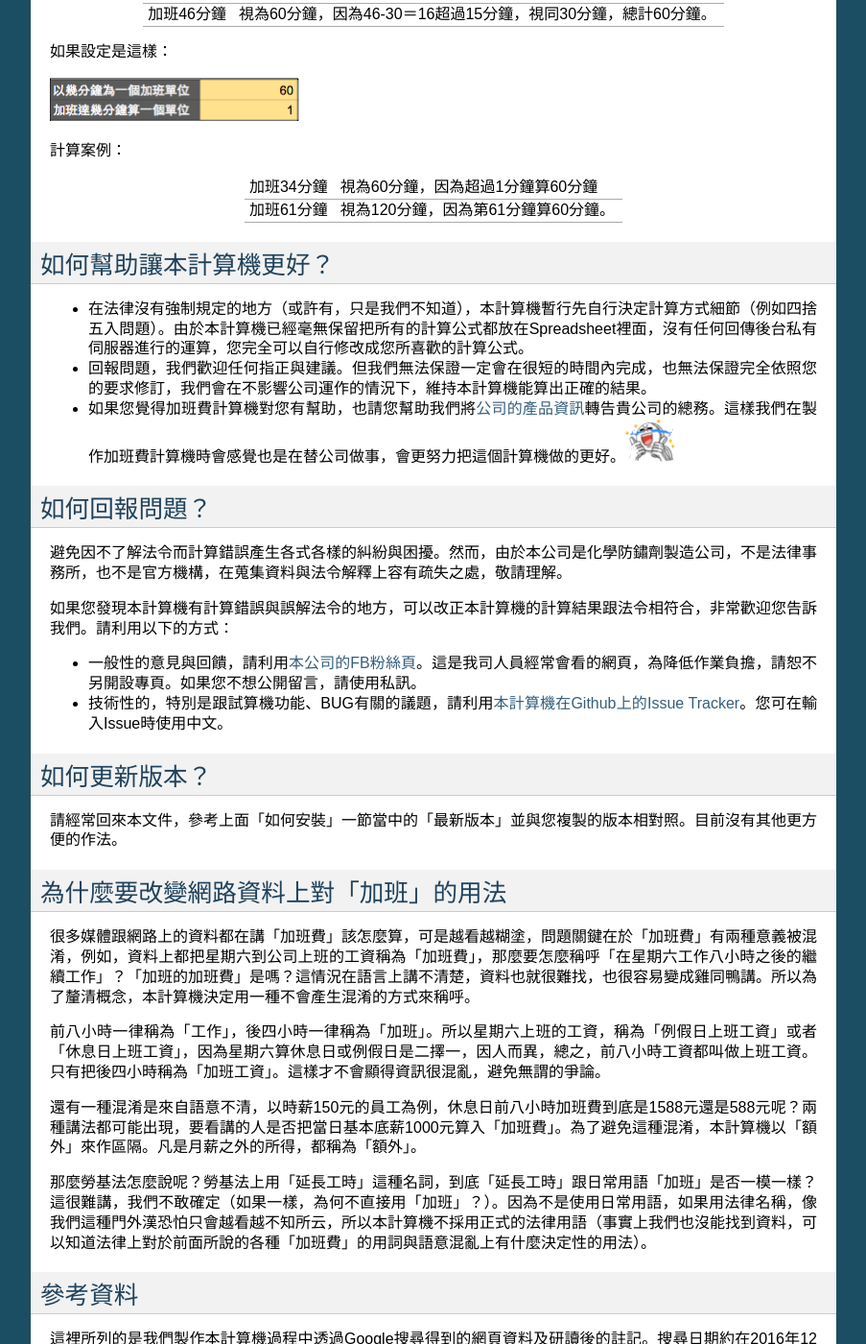
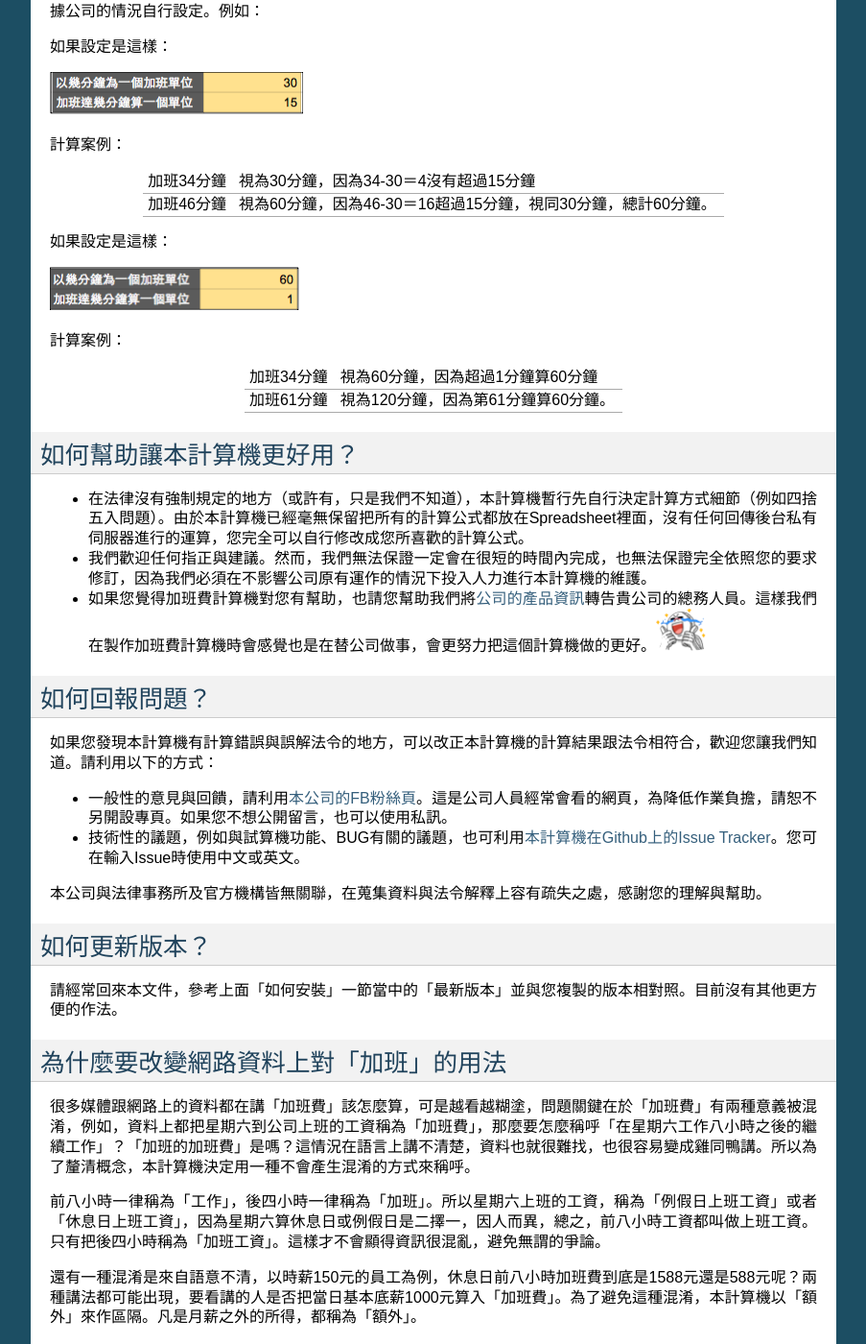
Before and after one commit to rexiap/neusauber, a Sphinx documentation site: the page built from docs/projects/overtimepaycal.rst, in a window 1280 px wide and 1400 px high, scrolled down 4424 px. Shown: the whole window at 96% size, without its empty margins (198-1101 px from the left). Built offline with Sphinx 7.4.7, drawn with Linux system fonts in a browser that asks for light colours; some of the changed text lies outside the part shown.

```diff
--- a/docs/projects/overtimepaycal.rst
+++ b/docs/projects/overtimepaycal.rst
@@ -98,10 +108,10 @@
 
 \ |IMG4|\
 
-.. _hd7b751276e3b5a272340277219674:
+.. _h57574e4f5e306a1f6a391d2041155b23:
 
-哪些儲存格可以編輯？
-====================
+哪些儲存格需要輸入數值？
+========================
 
 為了方便使用，本計算機在需要您使用者輸入數值的儲存格，一律是黃底黑字。只要不是黃底黑字的地方，使用時您都可以不必作任何異動。
 
@@ -112,7 +122,7 @@
 「員工」工作表的欄位意義
 ========================
 
-請見各欄位的第一列註解，只要游標移到標題上方就會顯示。例如下圖所示為M欄「法定加班時數」的說明。
+請見「員工工作表」上第一列上各欄位的註解，只要游標移到標題上方就會顯示。例如下圖所示為M欄「法定加班時數」的說明。
 
 \ |IMG6|\
 
@@ -174,26 +189,26 @@
 |加班61分鐘|視為120分鐘，因為第61分鐘算60分鐘。|
 +----------+-----------------------------------+
 
-.. _h57574e4f5e306a1f6a391d2041155b23:
+.. _h65a754d314849631d4f1770f68746b:
 
-如何幫助讓本計算機更好？
-========================
+如何幫助讓本計算機更好用？
+==========================
 
 * 在法律沒有強制規定的地方（或許有，只是我們不知道），本計算機暫行先自行決定計算方式細節（例如四捨五入問題）。由於本計算機已經毫無保留把所有的計算公式都放在Spreadsheet裡面，沒有任何回傳後台私有伺服器進行的運算，您完全可以自行修改成您所喜歡的計算公式。
-* 回報問題，我們歡迎任何指正與建議。但我們無法保證一定會在很短的時間內完成，也無法保證完全依照您的要求修訂，我們會在不影響公司運作的情況下，維持本計算機能算出正確的結果。
-* 如果您覺得加班費計算機對您有幫助，也請您幫助我們將\ |LINK3|\ 轉告貴公司的總務。這樣我們在製作加班費計算機時會感覺也是在替公司做事，會更努力把這個計算機做的更好。\ |IMG10|\
+* 我們歡迎任何指正與建議。然而，我們無法保證一定會在很短的時間內完成，也無法保證完全依照您的要求修訂，因為我們必須在不影響公司原有運作的情況下投入人力進行本計算機的維護。
+* 如果您覺得加班費計算機對您有幫助，也請您幫助我們將\ |LINK3|\ 轉告貴公司的總務人員。這樣我們在製作加班費計算機時會感覺也是在替公司做事，會更努力把這個計算機做的更好。\ |IMG10|\
 
 .. _h68017771fa7c85ef23567fe7b5a:
 
 如何回報問題？
 ==============
 
-避免因不了解法令而計算錯誤產生各式各樣的糾紛與困擾。然而，由於本公司是化學防鏽劑製造公司，不是法律事務所，也不是官方機構，在蒐集資料與法令解釋上容有疏失之處，敬請理解。
+如果您發現本計算機有計算錯誤與誤解法令的地方，可以改正本計算機的計算結果跟法令相符合，歡迎您讓我們知道。請利用以下的方式：
 
-如果您發現本計算機有計算錯誤與誤解法令的地方，可以改正本計算機的計算結果跟法令相符合，非常歡迎您告訴我們。請利用以下的方式：
+* 一般性的意見與回饋，請利用\ |LINK4|\ 。這是公司人員經常會看的網頁，為降低作業負擔，請恕不另開設專頁。如果您不想公開留言，也可以使用私訊。
+* 技術性的議題，例如與試算機功能、BUG有關的議題，也可利用\ |LINK5|\ 。您可在輸入Issue時使用中文或英文。
 
-* 一般性的意見與回饋，請利用\ |LINK4|\ 。這是我司人員經常會看的網頁，為降低作業負擔，請恕不另開設專頁。如果您不想公開留言，請使用私訊。
-* 技術性的，特別是跟試算機功能、BUG有關的議題，請利用\ |LINK5|\ 。您可在輸入Issue時使用中文。
+本公司與法律事務所及官方機構皆無關聯，在蒐集資料與法令解釋上容有疏失之處，感謝您的理解與幫助。
 
 .. _h68017771fa7c85ef23567fe7b5a:
 
@@ -301,11 +314,11 @@
 
 .. |LINK1| raw:: html
 
-    <a href="http://neusauber.readthedocs.io/" target="_blank">意杰國際</a>
+    <a href="https://goo.gl/RMwIka" target="_blank">意杰國際</a>
 
 .. |LINK2| raw:: html
 
-    <a href="https://docs.google.com/spreadsheets/d/1pqaKNXIdlC27F-7Z6tjK2QoD82w8BsDZ-0NL9J80Bzk/edit?usp=sharing" target="_blank">2016年12月20日B版</a>
+    <a href="https://goo.gl/hDVQ9w" target="_blank">2016年12月20日B版</a>
 
 .. |LINK3| raw:: html
 
```
Also changed, not shown: other parts of docs/projects/overtimepaycal.rst (+18 -5 lines).
